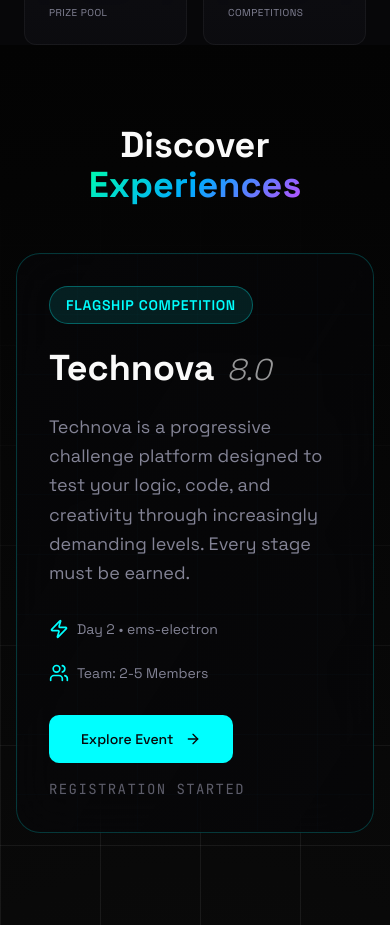
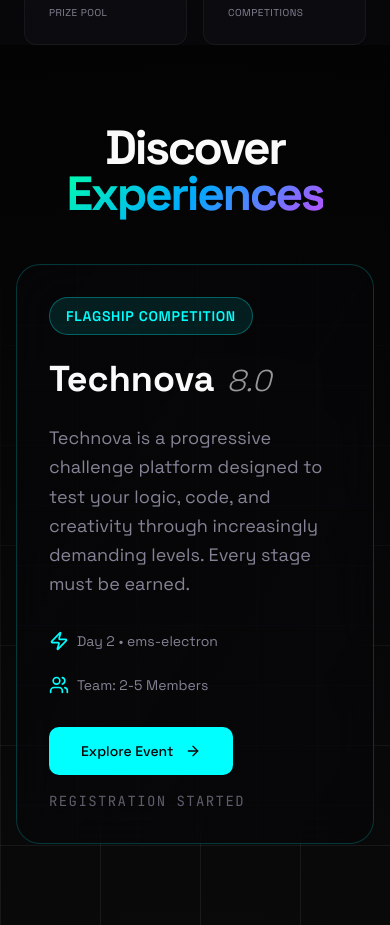
Before and after one commit to FarisPalayi/insight-26, a React (Vite) app: page / in a window 390 px wide. Shown: the part 1620-2545 px from the top of the page. Built offline with nearby package versions, Linux system fonts and the light colour scheme; no server answers; the database is empty.

Commit message:
chore: large hero events header on mobile

```diff
--- a/src/components/features/hero-events/EventsSection.tsx
+++ b/src/components/features/hero-events/EventsSection.tsx
@@ -57,7 +57,7 @@ const EventsSection = () => {
           className="text-center mb-12 md:mb-16 lg:mb-20"
         >
 
-          <h2 className="text-4xl sm:text-5xl md:text-6xl lg:text-7xl font-bold mb-6">
+          <h2 className="text-5xl text-foreground md:text-7xl font-bold tracking-tighter leading-[0.95] text-balance">
             <span className="text-foreground">Discover </span>
             <span className="text-gradient">Experiences</span>
           </h2>
```
